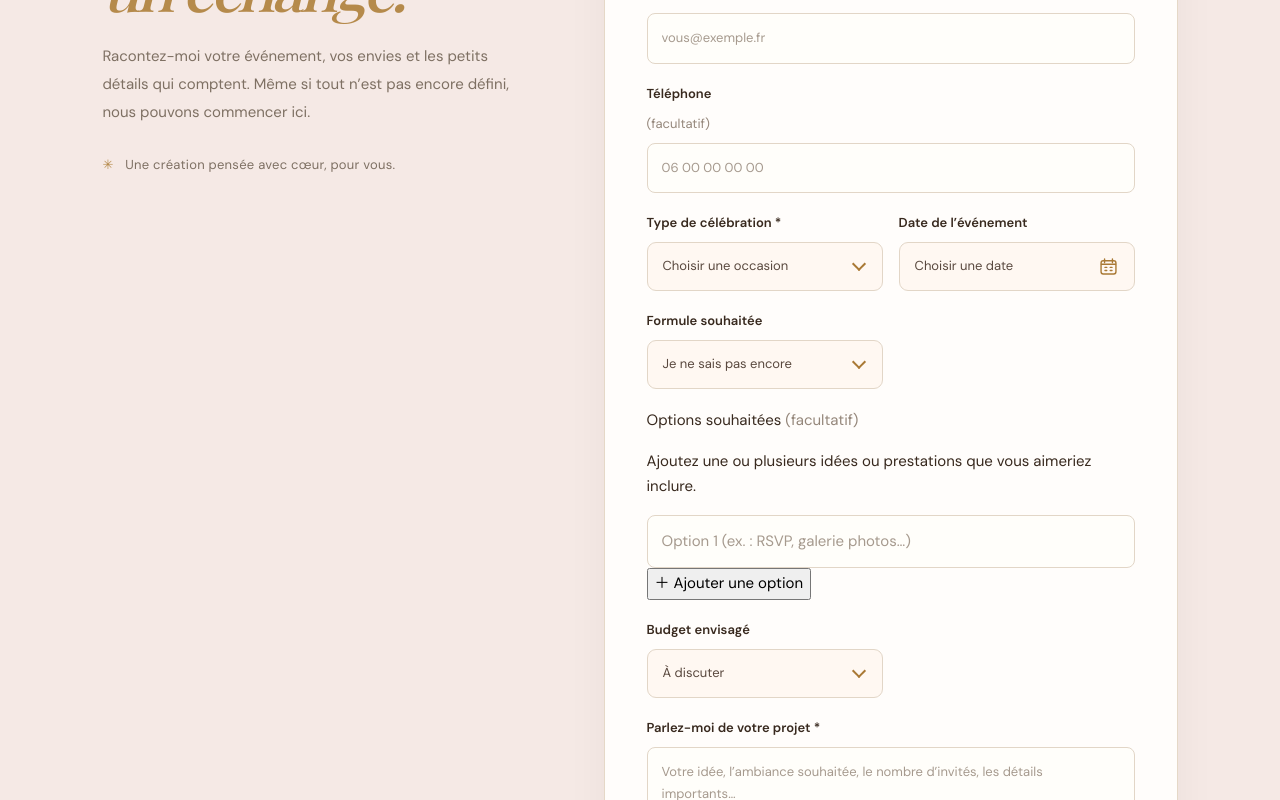
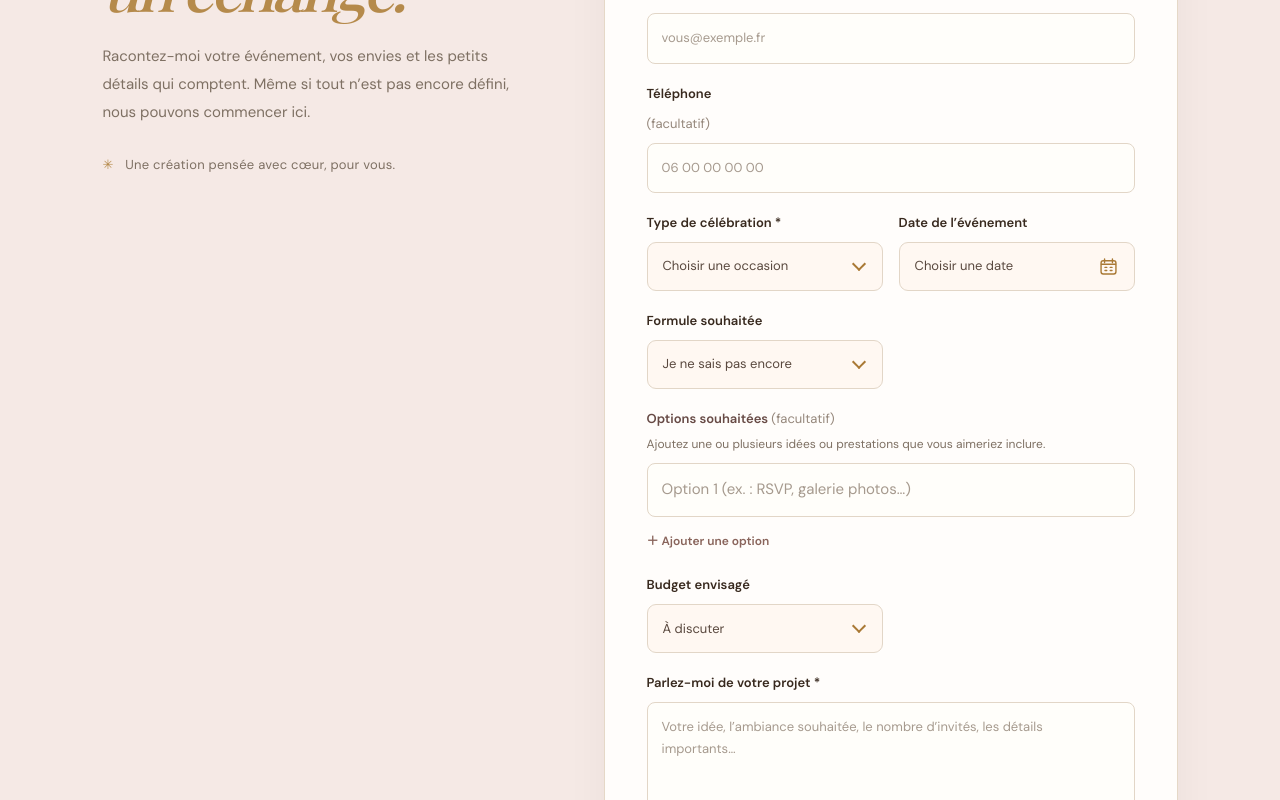
Before and after one commit to chirelhalioua/C-by-C, a Nuxt app: page /contact in a window 1280 px wide. Shown: the part 492-1292 px from the top of the page. Built offline with nearby package versions, Linux system fonts and the light colour scheme; a web font is replaced by a local one.

Commit message:
Styliser les options multiples du formulaire contact

```diff
--- a/assets/css/main.css
+++ b/assets/css/main.css
@@ -3753,3 +3753,15 @@ body, .site-shell { background: #fbf7f2 !important; }
     margin-bottom: 0 !important;
   }
 }
+
+
+/* Formulaire contact : options facultatives multiples */
+.project-options-field { display: flex; flex-direction: column; gap: 10px; }
+.project-options-heading { display: flex; flex-direction: column; gap: 5px; }
+.project-field-label { color: var(--dark); font-size: 13px; font-weight: 600; }
+.project-options-heading p { margin: 0; color: var(--muted, #82736a); font-size: 12px; line-height: 1.5; }
+.project-option-row { display: flex; align-items: center; gap: 8px; }
+.project-option-row input { flex: 1; min-width: 0; width: 100%; }
+.project-option-remove { flex: 0 0 38px; width: 38px; height: 44px; border: 1px solid var(--line); border-radius: 3px; background: transparent; color: var(--dark); font-size: 22px; cursor: pointer; }
+.project-option-add { align-self: flex-start; border: 0; padding: 4px 0; background: transparent; color: var(--bronze, #a77d42); font: inherit; font-size: 12px; font-weight: 600; cursor: pointer; }
+.project-option-add:hover { text-decoration: underline; }
```
